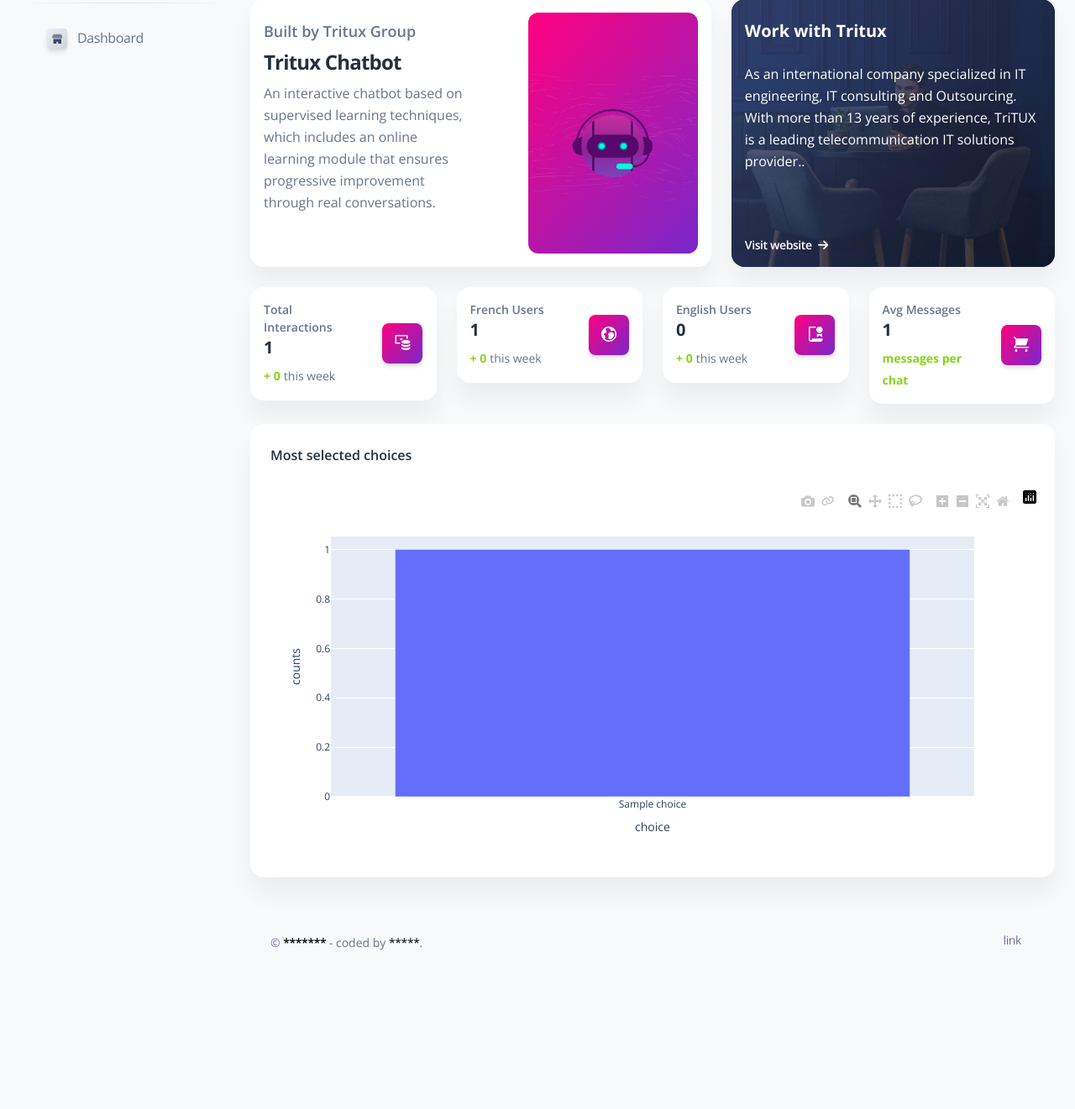
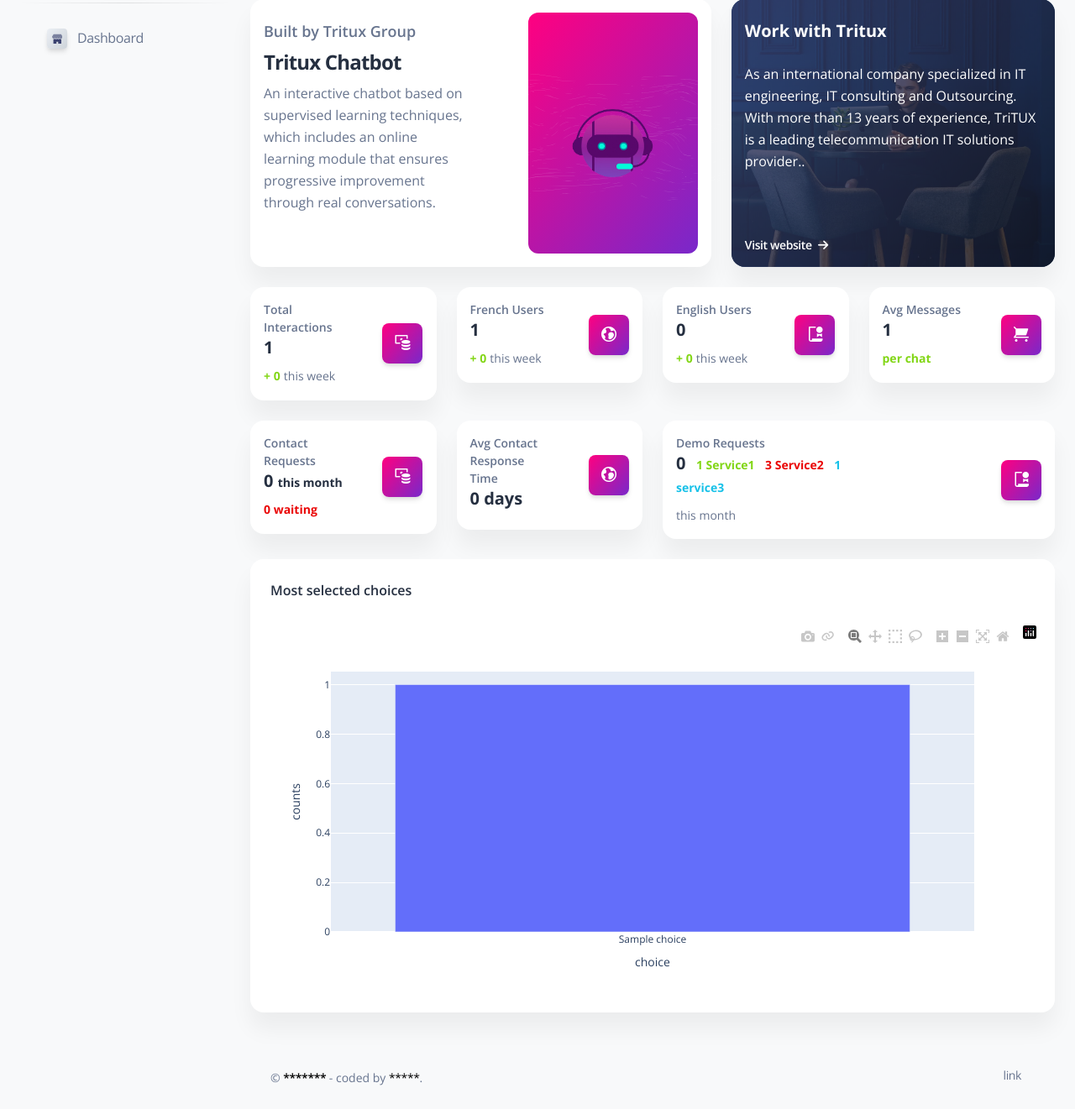
Before and after one commit to achrefsoltani/Trituxchatbot, a Django app: page / in a window 1280 px wide. Shown: the part 99-1420 px from the top of the page at 84% size. Before the commit the page ends 1231 px from the top, so only its background shows below. Run offline with Django 4.2, Linux system fonts and the light colour scheme; tables that the repository leaves empty hold one stand-in row (values such as "Sample post"); some libraries are stand-ins or nearby versions.

Commit message:
Added a new row to dashboard

```diff
--- a/Backend/app/templates/home/index.html
+++ b/Backend/app/templates/home/index.html
@@ -131,7 +131,7 @@
                   <div class="numbers">
                     <p class="text-sm mb-0 text-capitalize font-weight-bold">Avg Messages</p>
                     <h5 class="font-weight-bolder">{{ avgMessages }}</h5>
-                    <span class="text-success text-sm font-weight-bolder">messages per chat</span>
+                    <span class="text-success text-sm font-weight-bolder">per chat</span>
                   </div>
                 </div>
                 <div class="col-5 text-end my-auto">
@@ -145,7 +145,86 @@
         </div>
       </div>
 
-        <!-- Third row -->
+         <!-- third row -->
+      <div class="row mt-4">
+          <!-- First Card -->
+        <div class="col-xl-3 col-sm-6 mb-xl-0 mb-4">
+          <div class="card">
+            <div class="card-body p-3">
+              <div class="row">
+                <div class="col-7">
+                  <div class="numbers">
+                    <p class="text-sm mb-0 text-capitalize font-weight-bold">Contact Requests </p>
+                    <h5 class="font-weight-bolder">{{ monthContactRequests }} <span class="text-sm"> this month</span></h5>
+                    <span class="text-danger text-sm font-weight-bolder">{{ waitingCRequests }} waiting</span>
+
+                  </div>
+                </div>
+                <div class="col-5 text-end my-auto">
+                  <div class="icon icon-shape bg-gradient-primary shadow text-center border-radius-md">
+                    <i class="ni ni-money-coins text-lg opacity-10" aria-hidden="true"></i>
+                  </div>
+                </div>
+              </div>
+            </div>
+          </div>
+        </div>
+          <!-- Second Card -->
+        <div class="col-xl-3 col-sm-6 mb-xl-0 mb-4">
+          <div class="card">
+            <div class="card-body p-3">
+              <div class="row">
+                <div class="col-7">
+                  <div class="numbers">
+                    <p class="text-sm mb-0 text-capitalize font-weight-bold">Avg Contact Response Time</p>
+                    <h5 class="font-weight-bolder">{{ avgResponseTime }} days </h5>
+                    <span class="text-success text-sm font-weight-bolder"></span>
+                      <span class="text-sm"></span>
+                  </div>
+                </div>
+                <div class="col-5 text-end my-auto">
+                  <div class="icon icon-shape bg-gradient-primary shadow text-center border-radius-md">
+                    <i class="ni ni-world text-lg opacity-10" aria-hidden="true"></i>
+                  </div>
+                </div>
+              </div>
+            </div>
+          </div>
+        </div>
+          <!-- Third Card -->
+        <div class="col-xl-6 col-sm-6 mb-xl-0 mb-4">
+          <div class="card">
+            <div class="card-body p-3">
+              <div class="row">
+                <div class="col-7">
+                  <div class="numbers">
+                    <p class="text-sm mb-0 text-capitalize font-weight-bold">Demo Requests</p>
+                    <h5 class="font-weight-bolder">
+                        {{ monthDemoRequests }}
+                        <span class="text-success text-sm font-weight-bolder">&nbsp; 1 Service1</span>
+                        <span class="text-danger text-sm font-weight-bolder">&nbsp; 3 Service2</span>
+                        <span class="text-info text-sm font-weight-bolder">&nbsp; 1 service3 </span>
+                    </h5>
+                    <span class="text-success text-sm font-weight-bolder"></span>
+                    <span class="text-sm">this month</span>
+                  </div>
+                </div>
+                <div class="col-5 text-end my-auto">
+                  <div class="icon icon-shape bg-gradient-primary shadow text-center border-radius-md">
+                    <i class="ni ni-paper-diploma text-lg opacity-10" aria-hidden="true"></i>
+                  </div>
+                </div>
+              </div>
+            </div>
+          </div>
+        </div>
+          <!-- Fourth Card -->
+
+      </div>
+
+
+
+        <!-- Fourth row -->
       <div class="row mt-4">
           <!-- First Column -->
         <div class="col-lg-12 mb-lg-0 mb-4">
@@ -163,7 +242,7 @@
 
       </div>
 
-        <!-- Fourth row -->
+        <!-- Fifth row -->
       <div class="row my-4">
         <div class="col-lg-8 col-md-6 mb-md-0 mb-4">
           <div class="card">
--- a/Backend/app/views.py
+++ b/Backend/app/views.py
@@ -1,6 +1,6 @@
 from django.http import HttpResponse
 from django.shortcuts import render, redirect
-from .models import Chat, Message, Choice, ContactRequest
+from .models import Chat, Message, Choice, ContactRequest, DemoRequest
 import pandas as pd
 import datetime
 import plotly.express as px
@@ -33,6 +33,23 @@
     davg = df['chat_id'].value_counts().rename_axis('chat_id').reset_index(name='counts')
     avgMsg = round(davg['counts'].mean())
 
+    # Contact Requests
+    cr_df = create_cr_df()
+    past30 = today - datetime.timedelta(days=30)
+    avgRt = cr_df['responseTime'].mean().days
+    cr_df["created_at"] = pd.to_datetime(cr_df["created_at"]).dt.tz_localize(None)
+    cr_df["cr_date"] = cr_df['created_at'].dt.date
+    cr_df_filtered = cr_df[(cr_df['cr_date'] >= past30) & (cr_df['cr_date'] <= today)]
+    monthCr = len(cr_df_filtered)
+    cr_waiting = len(cr_df_filtered[cr_df_filtered['status'] == 'unclaimed'])
+
+    # Demo Requests
+    dr_df = create_dr_df()
+    dr_df["created_at"] = pd.to_datetime(dr_df["created_at"]).dt.tz_localize(None)
+    dr_df["cr_date"] = dr_df['created_at'].dt.date
+    dr_df_filtered = dr_df[(dr_df['cr_date'] >= past30) & (dr_df['cr_date'] <= today)]
+    monthDr = len(dr_df_filtered)
+
     context = {
         'barchart': barchart,
         'totalInt': totalInt,
@@ -41,7 +58,11 @@
         'englishInt': englishIntTotal,
         'frenchIntWeek': frenchIntWeek,
         'englishIntWeek': englishIntWeek,
-        'avgMessages': avgMsg
+        'avgMessages': avgMsg,
+        'avgResponseTime': avgRt,
+        'monthContactRequests': monthCr,
+        'waitingCRequests': cr_waiting,
+        'monthDemoRequests': monthDr,
     }
 
     return render(request, 'home/index.html', context=context)
@@ -67,6 +88,15 @@
 
     return df
 
+def create_cr_df():
+    cr = ContactRequest.objects.all().values()
+    df = pd.DataFrame(cr)
+    return df
+
+def create_dr_df():
+    dr = DemoRequest.objects.all().values()
+    df = pd.DataFrame(dr)
+    return df
 
 def change_status_view(request, id):
     cr = ContactRequest.objects.get(id=id)
```
Also changed, not shown: 1 other file.
